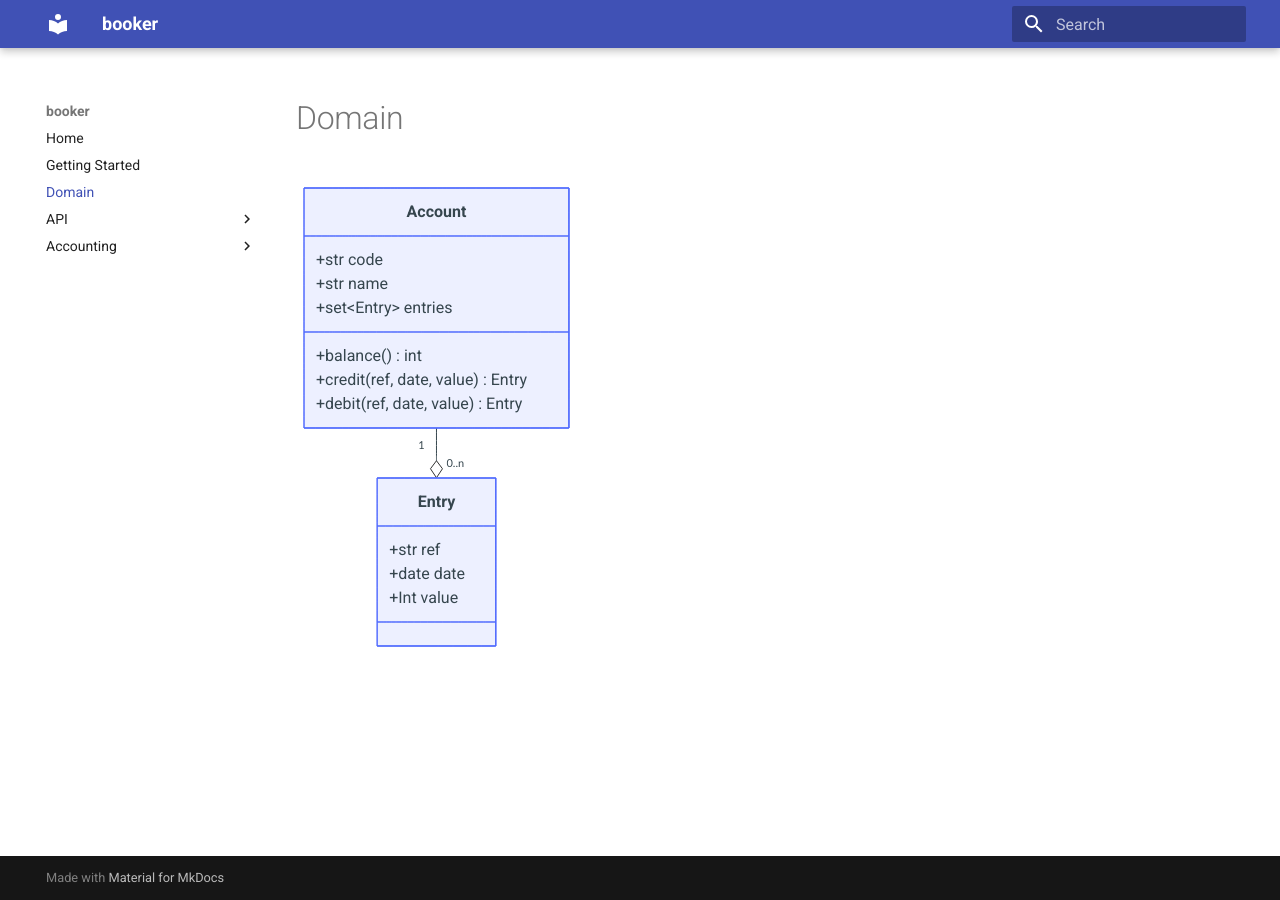
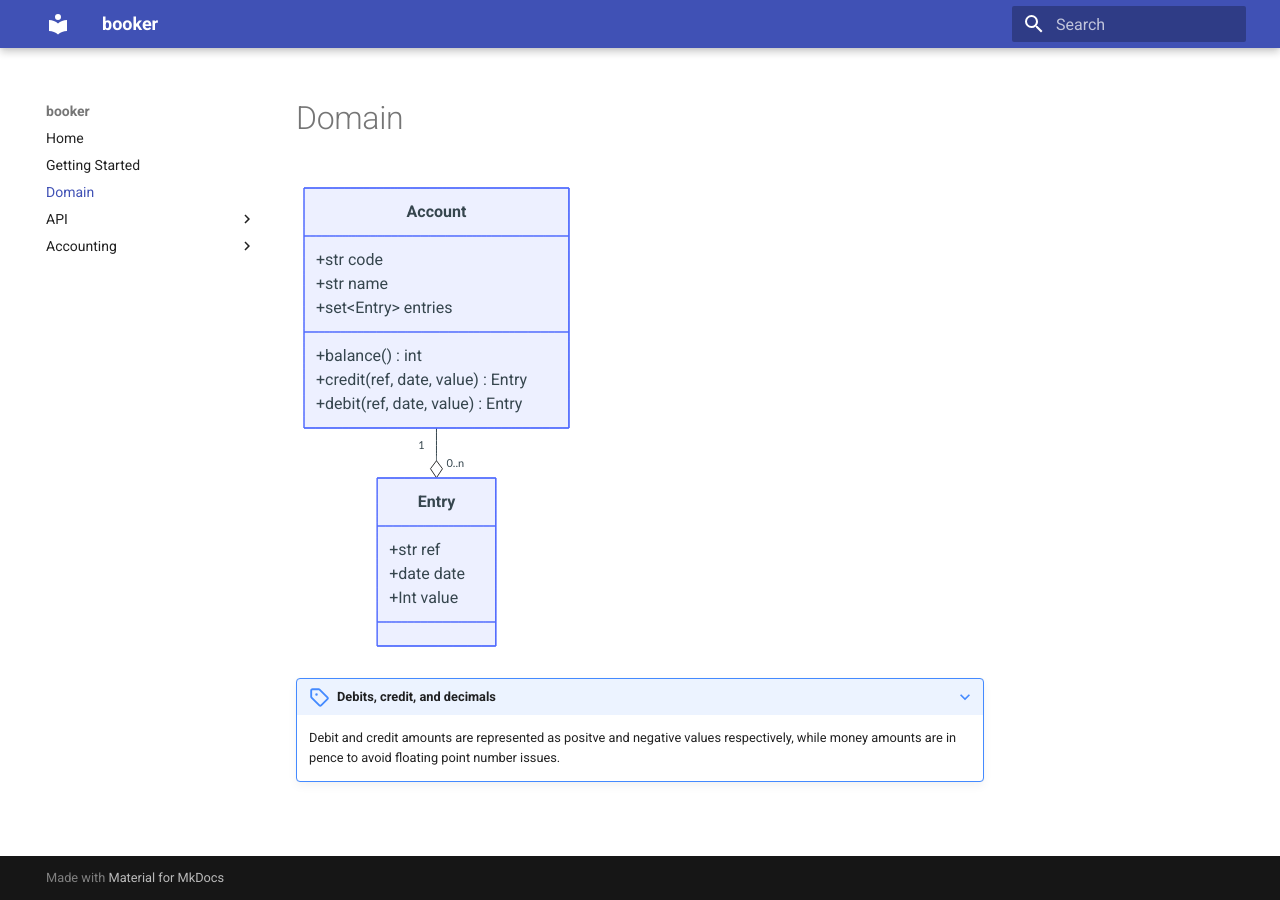
Before and after one commit to samthorold/booker, an MkDocs documentation site: the page built from docs/domain.md, in a window 1280 px wide. Built offline with MkDocs 1.6.1 and Material for MkDocs 9.7.7, drawn with Linux system fonts in a browser that asks for light colours; some of the changed lines change nothing that is shown.

Commit message:
Callouts

````diff
--- a/docs/domain.md
+++ b/docs/domain.md
@@ -17,3 +17,9 @@
     +Int value
   }
 ```
+
+???+ note "Debits, credit, and decimals"
+
+    Debit and credit amounts are represented as positve and negative values
+    respectively, while money amounts are in pence to avoid floating point
+    number issues.
--- a/mkdocs.yml
+++ b/mkdocs.yml
@@ -2,12 +2,28 @@
 
 theme:
     name: material
+    icon:
+        admonition:
+            note: octicons/tag-16
+            abstract: octicons/checklist-16
+            info: octicons/info-16
+            tip: octicons/squirrel-16
+            success: octicons/check-16
+            question: octicons/question-16
+            warning: octicons/alert-16
+            failure: octicons/x-circle-16
+            danger: octicons/zap-16
+            bug: octicons/bug-16
+            example: octicons/beaker-16
+            quote: octicons/quote-16
 
 plugins:
     - search
     - mkdocstrings
 
 markdown_extensions:
+    - admonition
+    - pymdownx.details
     - pymdownx.superfences:
         custom_fences:
             - name: mermaid
````
